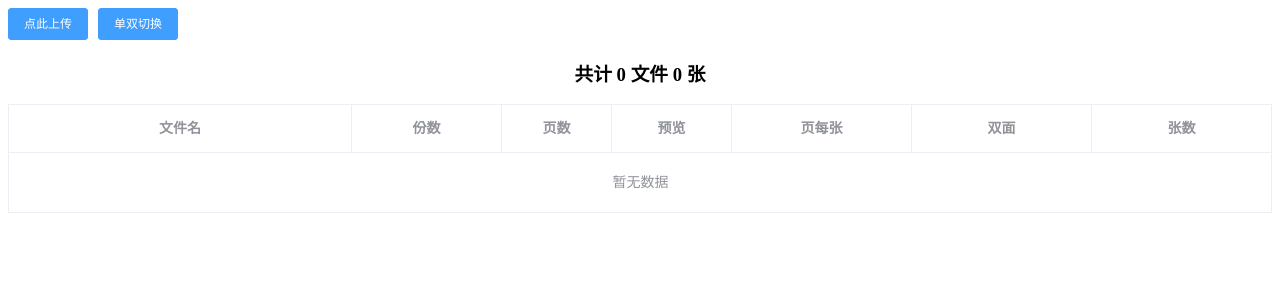
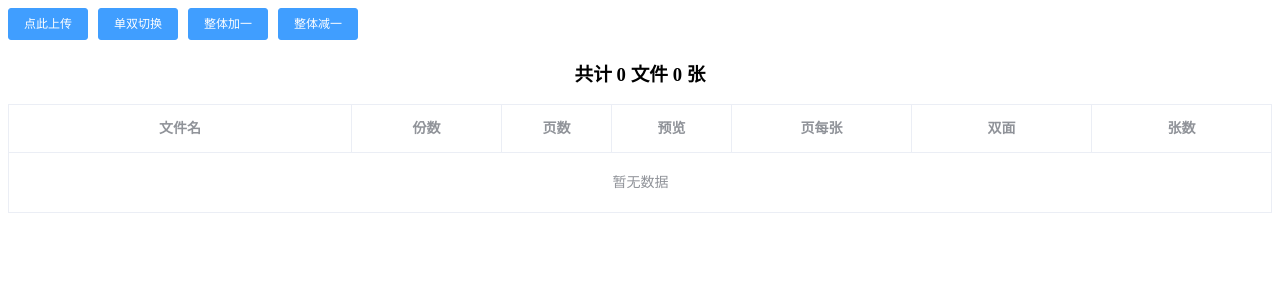
Before and after one commit to hy950831/PDF-Page-Counter, a Vue app: page / in a window 1280 px wide. Shown: the top 300 px of the page. Built offline with nearby package versions, Linux system fonts and the light colour scheme.

Commit message:
add 'add1 and sub1 to all' functionality

```diff
--- a/src/App.vue
+++ b/src/App.vue
@@ -6,6 +6,12 @@
     </el-button>
     <el-button size="small" type="primary" @click="switchDuplex">
       单双切换
+    </el-button>
+    <el-button size="small" type="primary" @click="addOneCopy">
+      整体加一
+    </el-button>
+    <el-button size="small" type="primary" @click="subOneCopy">
+      整体减一
     </el-button>
     <h3 style="text-align:center">共计 {{tableData.length}} 文件 {{totalSheetCount}} 张</h3>
     <el-table :data="tableData" style="width: 100%" border>
@@ -79,6 +85,26 @@ export default {
         this.tableData.push(item)
       }
     },
+    addOneCopy() {
+      this.tableData = this.tableData.map((item) => {
+        item.copies += 1
+        return item
+      })
+      this.tableData.map((item, index) => {
+        this.updateSheetsNeeded(index)
+      })
+    },
+    subOneCopy() {
+      this.tableData = this.tableData.map((item) => {
+        if (item.copies > 1) {
+          item.copies -= 1
+        }
+        return item
+      })
+      this.tableData.map((item, index) => {
+        this.updateSheetsNeeded(index)
+      })
+    },
     switchDuplex() {
       this.tableData = this.tableData.map((item) => {
         item.duplexPrint = !item.duplexPrint
```
